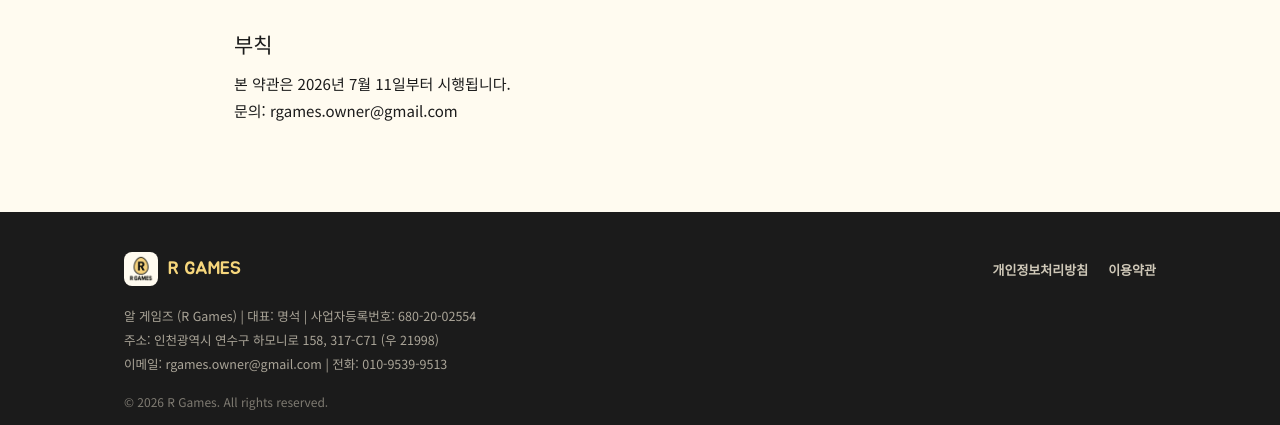
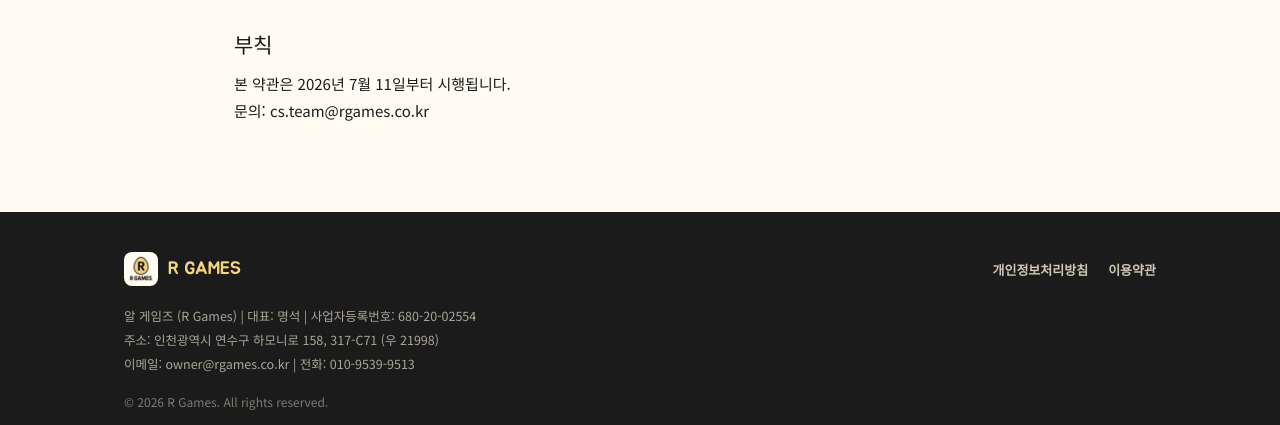
Before and after one commit to rgames-owner/rgames-website, a Next.js app: page /terms in a window 1280 px wide. Shown: the part 1539-1964 px from the top of the page. Built offline with nearby package versions, Linux system fonts and the light colour scheme.

Commit message:
이메일 변경

```diff
--- a/components/Home.tsx
+++ b/components/Home.tsx
@@ -110,7 +110,7 @@ export default function Home() {
             <div>
               <dt>Email</dt>
               <dd>
-                <a href={`mailto:${CONTACT.email}`}>{CONTACT.email}</a>
+                <a href={`mailto:${CONTACT.csEmail}`}>{CONTACT.csEmail}</a>
               </dd>
             </div>
             <div>
--- a/lib/i18n.ts
+++ b/lib/i18n.ts
@@ -52,7 +52,8 @@ export interface Dict {
 }
 
 export const CONTACT = {
-  email: 'rgames.owner@gmail.com',
+  email: 'owner@rgames.co.kr',
+  csEmail: 'cs.team@rgames.co.kr',
   tel: '010-9539-9513',
   telIntl: '+82-10-9539-9513',
   googlePlay: 'https://play.google.com/store/apps/details?id=com.rgames.huntertower',
@@ -101,7 +102,7 @@ export const DICT: Record<Lang, Dict> = {
     footTerms: '이용약관',
     footLegal1: '알 게임즈 (R Games) | 대표: 명석 | 사업자등록번호: 680-20-02554',
     footLegal2: '주소: 인천광역시 연수구 하모니로 158, 317-C71 (우 21998)',
-    footLegal3: '이메일: rgames.owner@gmail.com | 전화: 010-9539-9513',
+    footLegal3: '이메일: owner@rgames.co.kr | 전화: 010-9539-9513',
     privacyTitle: '개인정보처리방침',
     termsTitle: '이용약관',
     effectiveDate: '시행일: 2026년 7월 11일',
@@ -115,7 +116,7 @@ export const DICT: Record<Lang, Dict> = {
       { k: '대표자', v: '명석' },
       { k: '사업자등록번호', v: '680-20-02554' },
       { k: '주소', v: '인천광역시 연수구 하모니로 158, 317-C71 (우 21998)' },
-      { k: '이메일', v: 'rgames.owner@gmail.com' },
+      { k: '이메일', v: 'owner@rgames.co.kr' },
       { k: '전화', v: '010-9539-9513' },
       { k: '주요 사업', v: '모바일 게임 개발 및 서비스' },
     ],
@@ -154,7 +155,7 @@ export const DICT: Record<Lang, Dict> = {
       },
       {
         h: '9. 개인정보 보호책임자',
-        b: '개인정보 보호책임자: 명석 (대표)\n이메일: rgames.owner@gmail.com\n전화: 010-9539-9513\n주소: 인천광역시 연수구 하모니로 158, 317-C71',
+        b: '개인정보 보호책임자: 명석 (대표)\n이메일: owner@rgames.co.kr\n전화: 010-9539-9513\n주소: 인천광역시 연수구 하모니로 158, 317-C71',
       },
       {
         h: '10. 고지의 의무',
@@ -200,7 +201,7 @@ export const DICT: Record<Lang, Dict> = {
       },
       {
         h: '부칙',
-        b: '본 약관은 2026년 7월 11일부터 시행됩니다.\n문의: rgames.owner@gmail.com',
+        b: '본 약관은 2026년 7월 11일부터 시행됩니다.\n문의: cs.team@rgames.co.kr',
       },
     ],
   },
@@ -235,7 +236,7 @@ export const DICT: Record<Lang, Dict> = {
     footTerms: 'Terms of Service',
     footLegal1: 'R Games | CEO: Myeongseok | Business Registration No. 680-20-02554',
     footLegal2: 'Address: 317, 158 Harmony-ro, Yeonsu-gu, Incheon, 21998, Republic of Korea',
-    footLegal3: 'Email: rgames.owner@gmail.com | Tel: +82-10-9539-9513',
+    footLegal3: 'Email: owner@rgames.co.kr | Tel: +82-10-9539-9513',
     privacyTitle: 'Privacy Policy',
     termsTitle: 'Terms of Service',
     effectiveDate: 'Effective date: July 11, 2026',
@@ -249,7 +250,7 @@ export const DICT: Record<Lang, Dict> = {
       { k: 'CEO', v: 'Myeongseok' },
       { k: 'Business Reg. No.', v: '680-20-02554' },
       { k: 'Address', v: '317, 158 Harmony-ro, Yeonsu-gu, Incheon, 21998, Republic of Korea' },
-      { k: 'Email', v: 'rgames.owner@gmail.com' },
+      { k: 'Email', v: 'owner@rgames.co.kr' },
       { k: 'Tel', v: '+82-10-9539-9513' },
       { k: 'Business', v: 'Mobile game development and publishing' },
     ],
@@ -288,7 +289,7 @@ export const DICT: Record<Lang, Dict> = {
       },
       {
         h: '9. Privacy Officer',
-        b: 'Privacy Officer: Myeongseok (CEO)\nEmail: rgames.owner@gmail.com\nTel: +82-10-9539-9513\nAddress: 317, 158 Harmony-ro, Yeonsu-gu, Incheon, Republic of Korea',
+        b: 'Privacy Officer: Myeongseok (CEO)\nEmail: owner@rgames.co.kr\nTel: +82-10-9539-9513\nAddress: 317, 158 Harmony-ro, Yeonsu-gu, Incheon, Republic of Korea',
       },
       {
         h: '10. Changes to This Policy',
@@ -334,7 +335,7 @@ export const DICT: Record<Lang, Dict> = {
       },
       {
         h: 'Addendum',
-        b: 'These Terms are effective as of July 11, 2026.\nContact: rgames.owner@gmail.com',
+        b: 'These Terms are effective as of July 11, 2026.\nContact: cs.team@rgames.co.kr',
       },
     ],
   },
```
